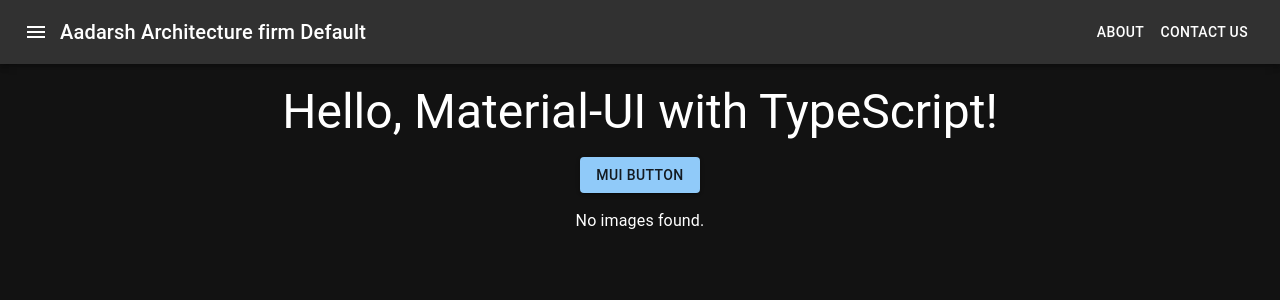
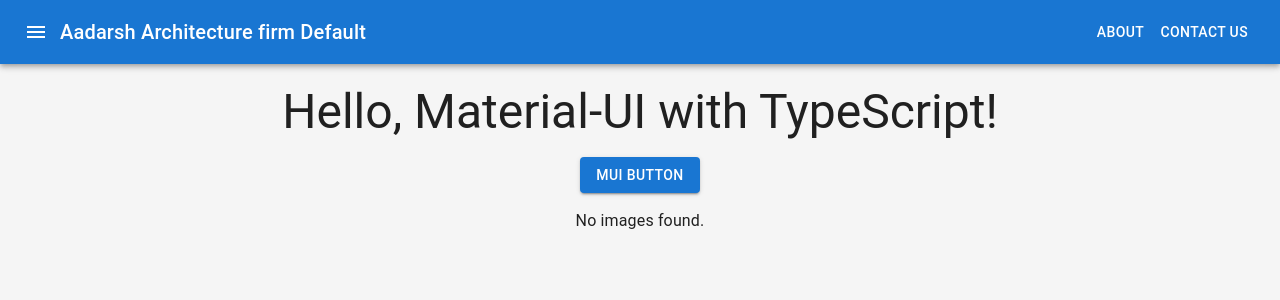
Before and after one commit to niharnandan/Arch_website, a React (Create React App) app in the folder my-app/: page / in a window 1280 px wide. Shown: the top 300 px of the page. Built offline with nearby package versions, Linux system fonts and the light colour scheme; no server answers.

Commit message:
added cached theme

```diff
--- a/my-app/src/App.tsx
+++ b/my-app/src/App.tsx
@@ -1,4 +1,4 @@
-import React, { useState } from 'react';
+import React, { useState, useEffect } from 'react';
 import { BrowserRouter as Router, Routes, Route } from 'react-router-dom';
 import { Container, CssBaseline } from '@mui/material';
 import { ThemeProvider, createTheme } from '@mui/material/styles';
@@ -20,9 +20,16 @@ const useStyles = makeStyles({
 });
 
 const App: React.FC = () => {
-  const [darkMode, setDarkMode] = useState<boolean>(true); // State to control dark/light theme
+  // Check localStorage for theme preference or use system default
+  const storedTheme = localStorage.getItem('theme');
+  const initialTheme = storedTheme
+    ? JSON.parse(storedTheme)
+    : window.matchMedia('(prefers-color-scheme: dark)').matches;
+
+  const [theme, setTheme] = useState<boolean>(initialTheme);
   const classes = useStyles();
 
+  // Define dark and light themes
   const darkTheme = createTheme({
     palette: {
       mode: 'dark',
@@ -55,13 +62,18 @@ const App: React.FC = () => {
     },
   });
 
-  // Toggle theme
+  // Update localStorage whenever the theme is toggled
+  useEffect(() => {
+    localStorage.setItem('theme', JSON.stringify(theme));
+  }, [theme]);
+
+  // Toggle theme manually
   const toggleTheme = () => {
-    setDarkMode((prevMode) => !prevMode);
+    setTheme((prevMode) => !prevMode);
   };
 
   return (
-    <ThemeProvider theme={darkMode ? darkTheme : lightTheme}>
+    <ThemeProvider theme={theme ? darkTheme : lightTheme}>
       <CssBaseline />
       <Router>
         <ButtonAppBar toggleTheme={toggleTheme} />
```
